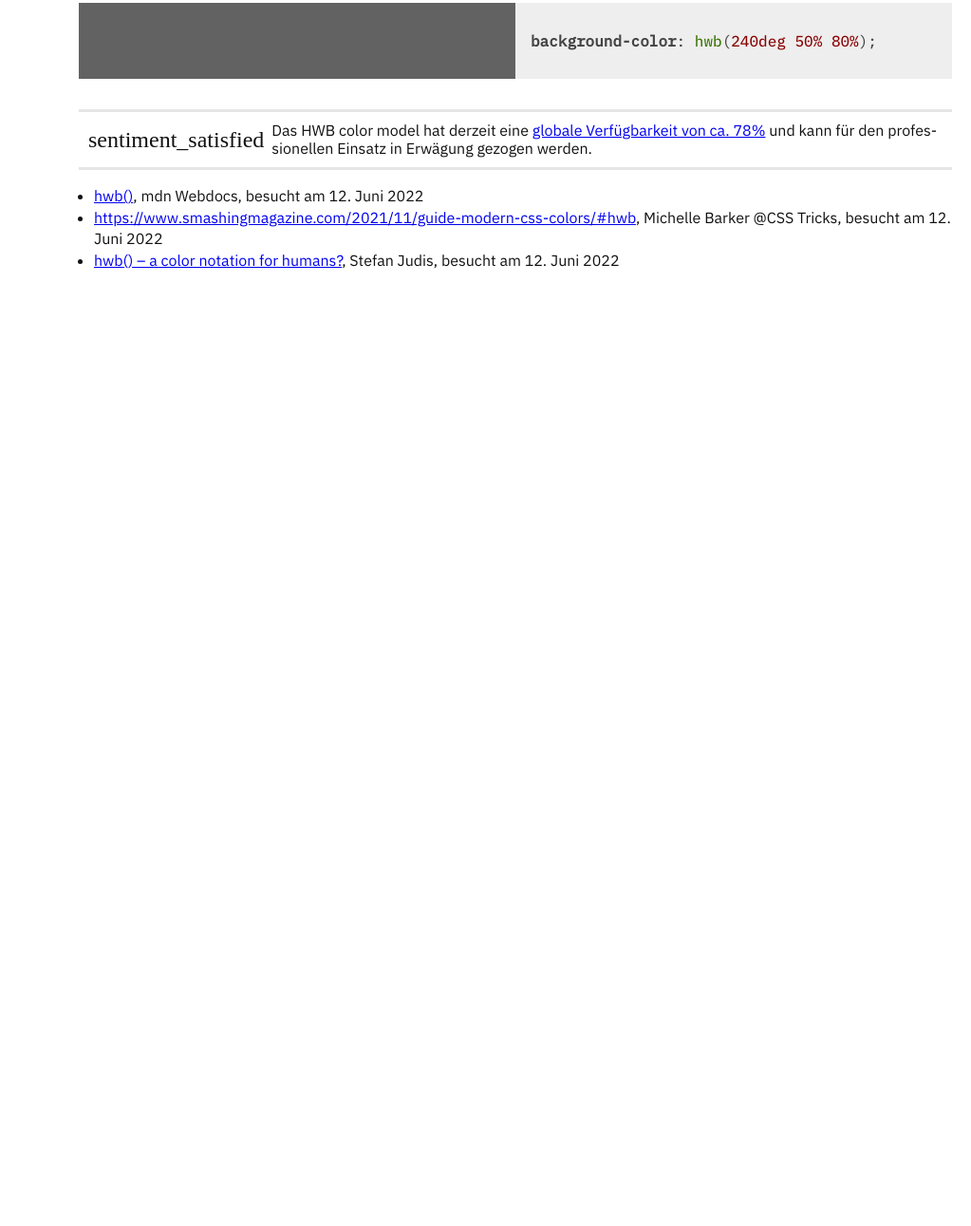
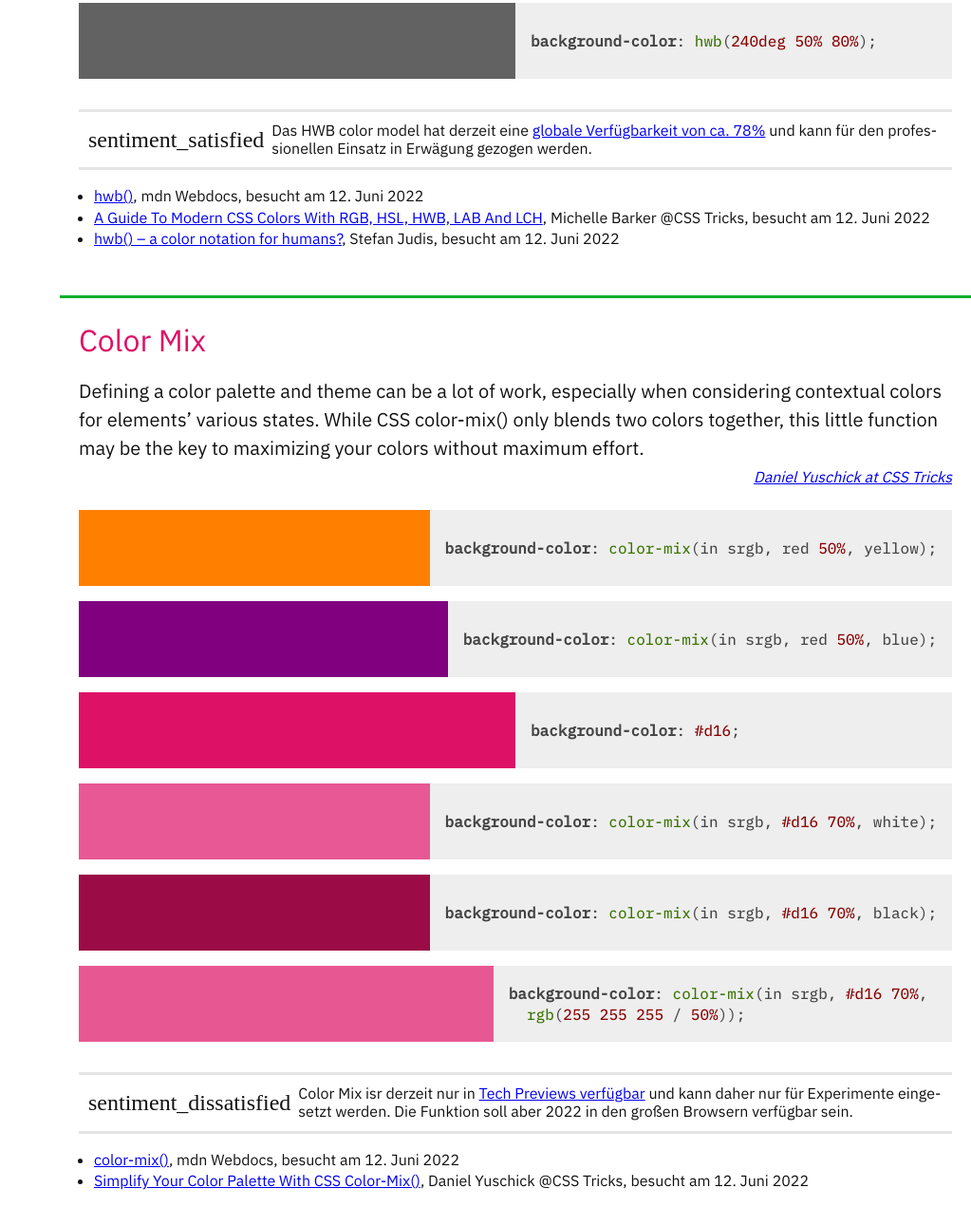
Before and after one commit to cnoss/my-state-of-css-2022, a website: page index.html in a window 1280 px wide. Shown: the part 7313-8604 px from the top of the page at 95% size, without its empty margins (257-1280 px from the left). Before the commit the page ends 7646 px from the top, so only its background shows below. Drawn offline with nearby package versions, Linux system fonts and the light colour scheme; a web font is replaced by a local one.

Commit message:
Added Color Mix content

```diff
--- /dev/null
+++ b/assets/styles/example-color-mix.css
@@ -0,0 +1,33 @@
+.example-color-mix {
+  display: flex;
+  flex-direction: column;
+  gap: var(--m);
+}
+
+.example-color-mix .example-visual {
+  min-height: 5em;
+}
+
+.example-color-mix .single-color {
+  background-color: color-mix(in srgb, red 50%, yellow);
+}
+
+.example-color-mix .single-color.r-b {
+  background-color: color-mix(in srgb, red 50%, blue);
+}
+
+.example-color-mix .single-color.base {
+  background-color: #d16;
+}
+
+.example-color-mix .single-color.lighten {
+  background-color: color-mix(in srgb, #d16 70%, white);
+}
+
+.example-color-mix .single-color.darken {
+  background-color: color-mix(in srgb, #d16 70%, black);
+}
+
+.example-color-mix .single-color.alpha {
+  background-color: color-mix(in srgb, #d16 70%, rgb(255 255 255 / 50%));
+}
--- a/index.html
+++ b/index.html
@@ -18,6 +18,7 @@
     <link rel="stylesheet" href="./assets/styles/example-container-queries.css"/>
     <link rel="stylesheet" href="./assets/styles/example-accent-color.css"/>
     <link rel="stylesheet" href="./assets/styles/example-hwb.css"/>
+    <link rel="stylesheet" href="./assets/styles/example-color-mix.css"/>
     <link rel="stylesheet" href="//cdnjs.cloudflare.com/ajax/libs/highlight.js/11.5.1/styles/default.min.css">
   </head>
   <body>
@@ -542,6 +543,7 @@ background-color: hwb(240deg 50% 80%);</pre></code>
             </div>
           </div>
         </div>
+
         <div class="usable-indicator">
           <span class="icon">sentiment_satisfied</span>
           <p>Das HWB color model hat derzeit eine <a href="https://caniuse.com/?search=hwb">globale Verfügbarkeit von ca. 78%</a> und kann für den professionellen Einsatz in Erwägung gezogen werden.</p>
@@ -549,12 +551,86 @@ background-color: hwb(240deg 50% 80%);</pre></code>
 
         <ul class="further-readings">
           <li><a href="https://developer.mozilla.org/en-US/docs/Web/CSS/color_value/hwb">hwb()</a>, mdn Webdocs, besucht am 12. Juni 2022</li>
-          <li><a href="https://www.smashingmagazine.com/2021/11/guide-modern-css-colors/#hwb">https://www.smashingmagazine.com/2021/11/guide-modern-css-colors/#hwb</a>, Michelle Barker @CSS Tricks, besucht am 12. Juni 2022</li>
+          <li><a href="https://www.smashingmagazine.com/2021/11/guide-modern-css-colors/#hwb">A Guide To Modern CSS Colors With RGB, HSL, HWB, LAB And LCH</a>, Michelle Barker @CSS Tricks, besucht am 12. Juni 2022</li>
           <li><a href="https://www.stefanjudis.com/blog/hwb-a-color-notation-for-humans/">hwb() – a color notation for humans?</a>, Stefan Judis, besucht am 12. Juni 2022</li>
 
         </ul>
       </section>
 
+<!-- Color Mix
+########################################################################### -->
+      <section id="color-mix">
+        <h2>Color Mix</h2>
+
+        <div class="teaser">
+          <p>
+           Defining a color palette and theme can be a lot of work, especially when considering contextual colors for elements’ various states. While CSS color-mix() only blends two colors together, this little function may be the key to maximizing your colors without maximum effort.
+          <cite><a href="https://www.smashingmagazine.com/2022/06/simplify-color-palette-css-color-mix/"> Daniel Yuschick at CSS Tricks</a></cite>
+          </p>
+        </div>
+
+        <div class="example example-color-mix">
+          <div class="example-pair">
+            <div class="example-visual single-color">
+            </div>
+            <div class="example-code">
+              <code class="language-css"><pre>
+background-color: color-mix(in srgb, red 50%, yellow);</pre></code>
+            </div>
+          </div>
+          <div class="example-pair">
+            <div class="example-visual single-color r-b">
+            </div>
+            <div class="example-code">
+              <code class="language-css"><pre>
+background-color: color-mix(in srgb, red 50%, blue);</pre></code>
+            </div>
+          </div>
+          <div class="example-pair">
+            <div class="example-visual single-color base">
+            </div>
+            <div class="example-code">
+              <code class="language-css"><pre>
+background-color: #d16;</pre></code>
+            </div>
+          </div>
+          <div class="example-pair">
+            <div class="example-visual single-color lighten">
+            </div>
+            <div class="example-code">
+              <code class="language-css"><pre>
+background-color: color-mix(in srgb, #d16 70%, white);</pre></code>
+            </div>
+          </div>
+          <div class="example-pair">
+            <div class="example-visual single-color darken">
+            </div>
+            <div class="example-code">
+              <code class="language-css"><pre>
+background-color: color-mix(in srgb, #d16 70%, black);</pre></code>
+            </div>
+          </div>
+          <div class="example-pair">
+            <div class="example-visual single-color alpha">
+            </div>
+            <div class="example-code">
+              <code class="language-css"><pre>
+background-color: color-mix(in srgb, #d16 70%,
+  rgb(255 255 255 / 50%));</pre></code>
+            </div>
+          </div>
+        </div>
+
+        <div class="usable-indicator">
+          <span class="icon">sentiment_dissatisfied</span>
+          <p>Color Mix isr derzeit nur in <a href="https://caniuse.com/mdn-css_types_color_color-mix">Tech Previews verfügbar</a> und kann daher nur für Experimente eingesetzt werden. Die Funktion soll aber 2022 in den großen Browsern verfügbar sein.</p>
+        </div>
+
+        <ul class="further-readings">
+          <li><a href="https://developer.mozilla.org/en-US/docs/Web/CSS/color_value/color-mix">color-mix()</a>, mdn Webdocs, besucht am 12. Juni 2022</li>
+          <li><a href="https://www.smashingmagazine.com/2022/06/simplify-color-palette-css-color-mix/">Simplify Your Color Palette With CSS Color-Mix()</a>, Daniel Yuschick @CSS Tricks, besucht am 12. Juni 2022</li>
+        </ul>
+      </section>
     </main>
   </body>
   <script src="//cdnjs.cloudflare.com/ajax/libs/highlight.js/11.5.1/highlight.min.js"></script>
```
